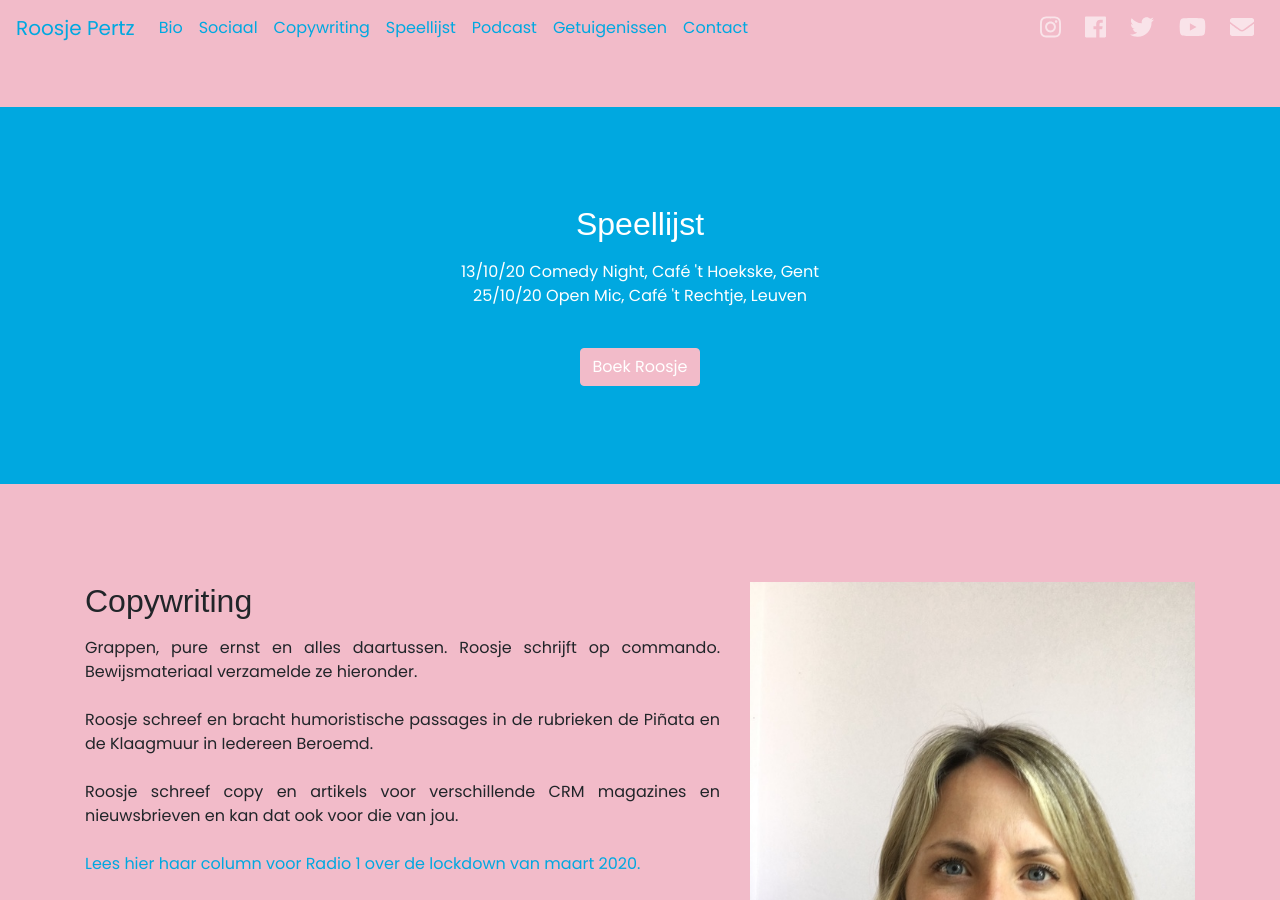
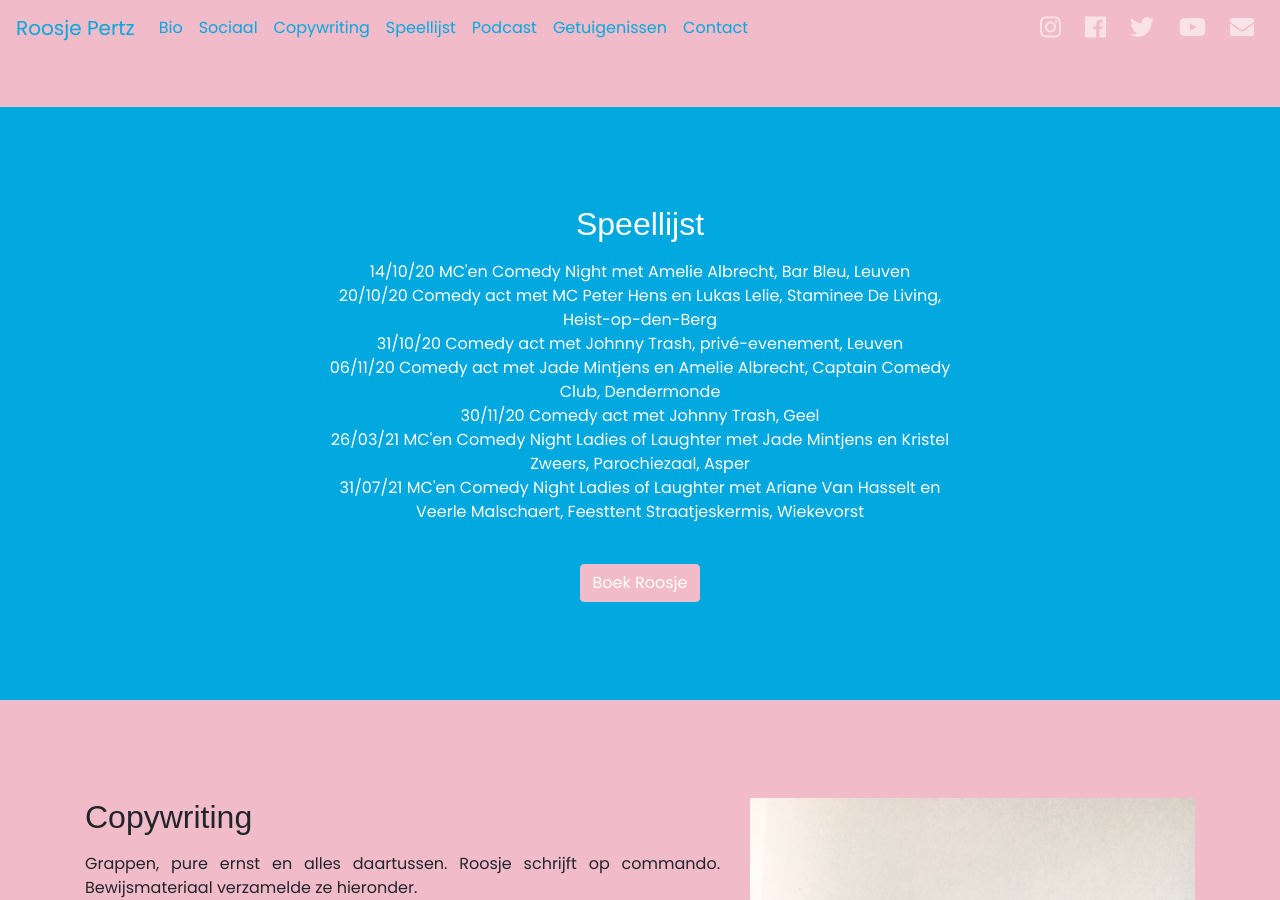
Before and after one commit to deprezedouard/roosjepertzbe, a Jekyll site: the page built from index.markdown, in a window 1280 px wide and 900 px high, scrolled down 1930 px. Built offline with Jekyll 4.4.1, drawn with Linux system fonts in a browser that asks for light colours; nearby versions of some CDN libraries; some web fonts are replaced; comment, search, counter and statistics services are not loaded.

Commit message:
Updated Index

```diff
--- a/index.markdown
+++ b/index.markdown
@@ -14,8 +14,14 @@
 socials_youtube_title: Roosje op Youtube
 speellijst_titel: Speellijst
 speellijst_button: Boek Roosje
-speellijst: 13/10/20 Comedy Night, Café 't Hoekske, Gent<br> 25/10/20 Open Mic, Café
-  't Rechtje, Leuven
+speellijst: '14/10/20 MC''en Comedy Night met Amelie Albrecht, Bar Bleu, Leuven <br>
+  20/10/20 Comedy act met MC Peter Hens en Lukas Lelie, Staminee De Living, Heist-op-den-Berg
+  <br> 31/10/20 Comedy act met Johnny Trash, privé-evenement, Leuven <br> 06/11/20
+  Comedy act met Jade Mintjens en Amelie Albrecht, Captain Comedy Club, Dendermonde
+  <br> 30/11/20 Comedy act met Johnny Trash, Geel <br> 26/03/21  MC''en Comedy Night
+  Ladies of Laughter met Jade Mintjens en Kristel Zweers, Parochiezaal, Asper <br>
+  31/07/21 MC''en Comedy Night Ladies of Laughter met Ariane Van Hasselt en Veerle
+  Malschaert, Feesttent Straatjeskermis, Wiekevorst <br> '
 podcast_title: Dertigerspraat/Kilocast
 getuigenissen_title: Getuigenissen van collega's
 getuigenissen_text: "'Zonder twijfel de allergrappigste blondine van heel Kessel-Lo
```
